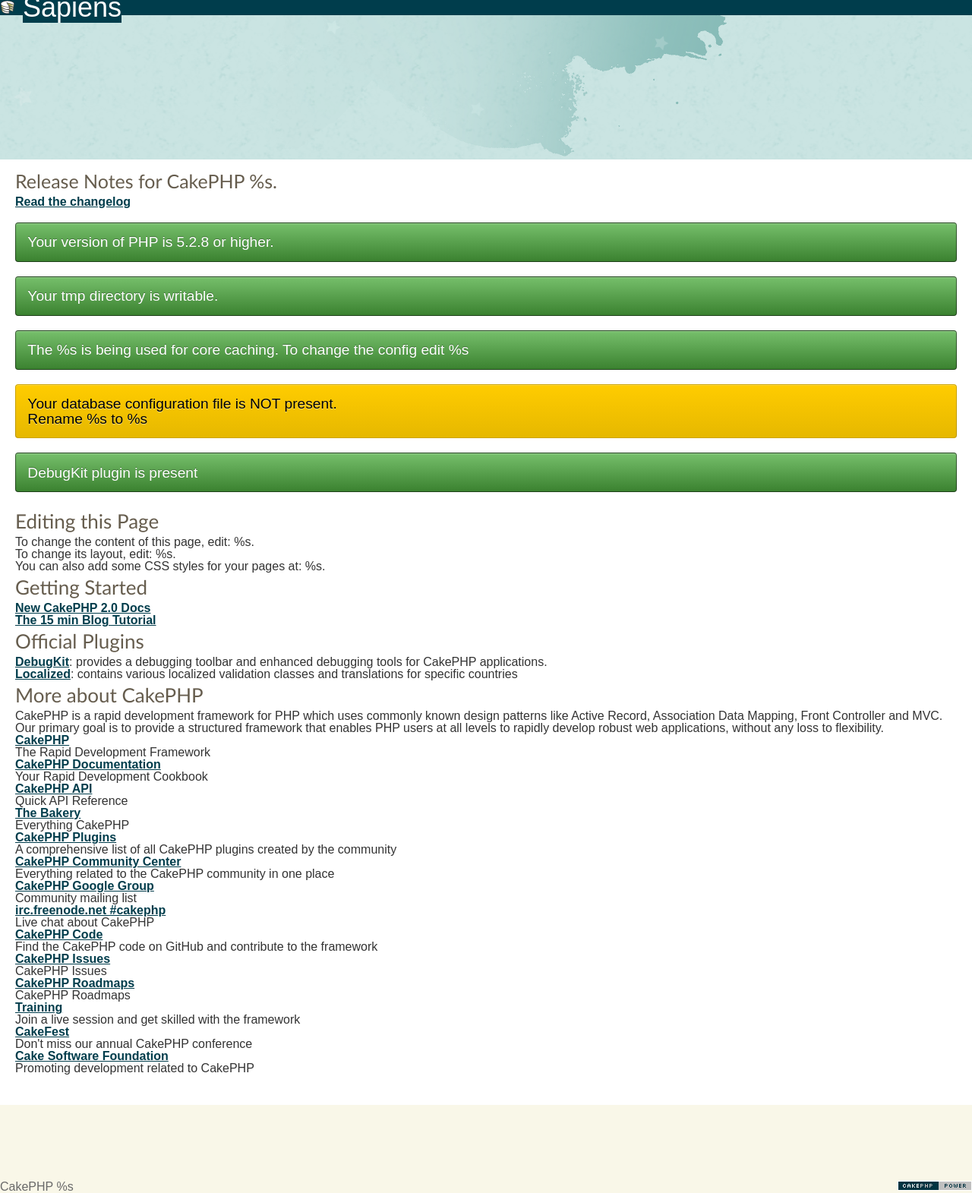
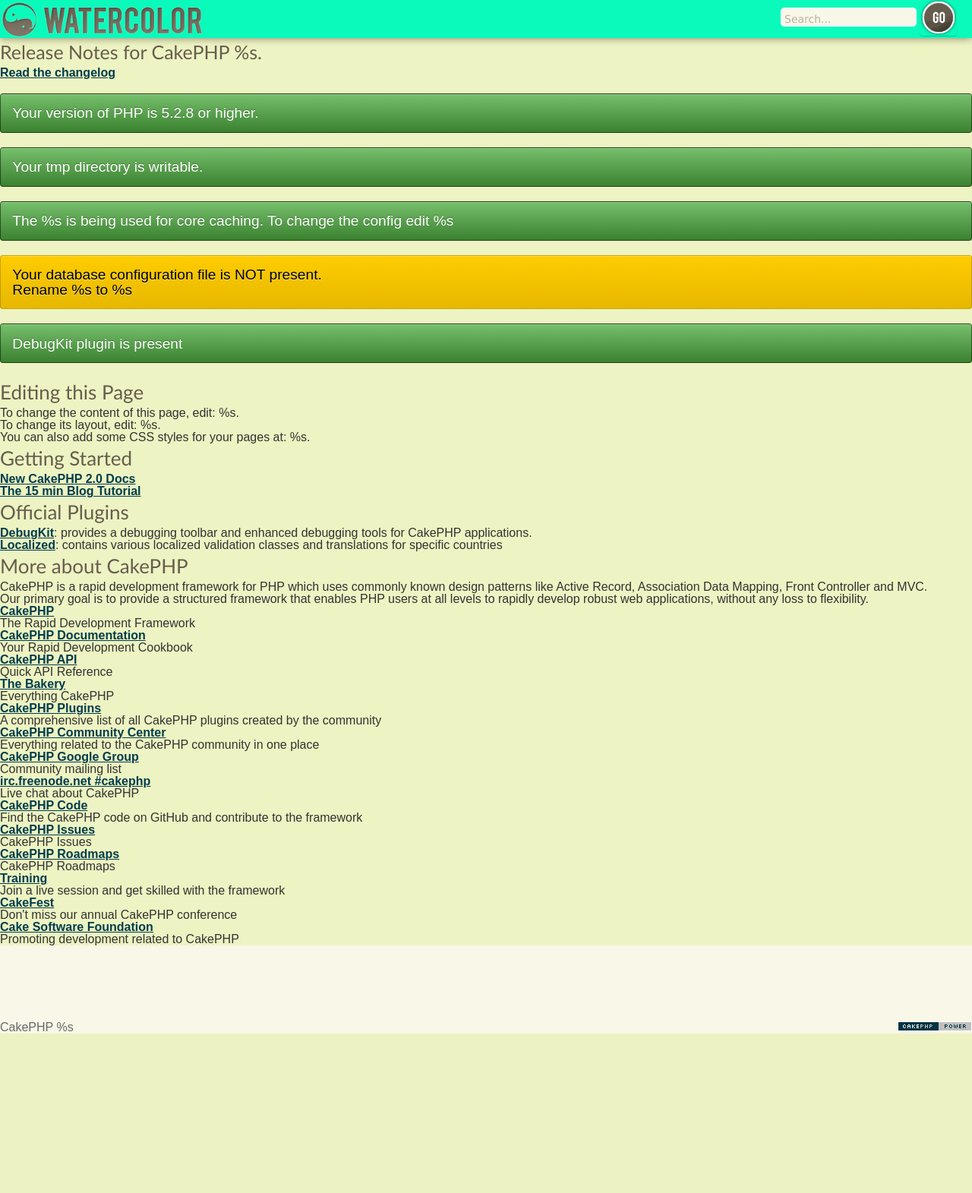
Before and after one commit to tomueeen93/sapiens, a CakePHP app: the page made by app/View/Pages/home.ctp in a window 1280 px wide. Shown: the whole page at 76% size. After the commit the page ends 1361 px from the top, so only its background shows below. Run offline with PHP 8.4 and a stand-in for CakePHP, Linux system fonts and the light colour scheme; the template is opened without the code that fills it, so the values that code supplies are empty; some libraries are stand-ins or nearby versions.

Commit message:
ヘッダーの修正、スライドショーの修正

```diff
--- a/app/View/Layouts/default.ctp
+++ b/app/View/Layouts/default.ctp
@@ -14,7 +14,7 @@
  * @license       http://www.opensource.org/licenses/mit-license.php MIT License
  */
 
-$cakeDescription = __d('cake_dev', 'Sapiens');
+$cakeDescription = __d('cake_dev', 'sapiens');
 $cakeVersion = __d('cake_dev', 'CakePHP %s', Configure::version())
 ?>
 <!DOCTYPE html>
@@ -50,7 +50,32 @@ $cakeVersion = __d('cake_dev', 'CakePHP %s', Configure::version())
 
 	<div id="container">
 		<div id="header">
-			<h1><?php echo $this->Html->link($cakeDescription, 'http://cakephp.org'); ?></h1>
+			<div class="left">
+				<!--
+				<?php
+					echo $this->Html->link(
+							$this->Html->image(
+								'logo.png',
+								array("alt" => '','id'=>'logo')),
+							array('controller'=>'toppages','action'=>'index'));
+				?>
+				-->
+				<a href="index.html"><img src="img/logo.png" alt="" id="logo" /></a><img src="img/nav-arrow.png" alt="" id="arrow" class="arrow-home" />
+			</div>
+			<div class="center">
+
+			</div>
+			<div class="right">
+				<form action="#" method="post" id="search">
+						<p>
+							<input type="text" onfocus="defaultInput(this)" onblur="clearInput(this)" name="keyword" id="keyword" value="Search..." />
+						</p>
+						<p>
+							<input type="submit" id="go" value="" />
+						</p>
+						<div class="clear"></div>
+				</form>
+			</div>
 		</div>
 		<div id="content">
 
--- a/app/webroot/css/style.css
+++ b/app/webroot/css/style.css
@@ -1434,7 +1434,76 @@ div#footer div.footer-bottom p.legal{
 /**
  *     @author Tomoki Uekusa
  */
+#content{
+    background: rgba(237,243,194,1);
+    padding: 50px 0px 0px 0px;
+    z-index:1px;
+}
 .topimage {
-    witdth:100%;
+    width:300px;
+    height:200px;
+    border-radius: 8px;
+}
+div#header{
+    position:fixed;
+    height:50px;
+    background:rgba(10,250,188,1.0);
+    box-shadow: 0px 0px 10px rgba(0,0,0,0.5);
+    z-index:100;
+}
+#header h1 {
+    line-height:100%;
+    background: none;
+}
+#header h1 a {
+    background:none;
+}
+div.holder div.block{
+    widht:303px;
+    height:300px;
+}
+div.holder div.block div.thumb-holder{
+    height:200px;
+}
+form#search {
+    position: absolute;
+    top: 0px;
+    right: 0px;
+    width: 282px;
+}
+div#header img#logo {
+    position: absolute;
+    top: 0px;
+    left: 0px;
+    width:280px;
     height:100%;
 }
+div#slideshow {
+overflow: hidden;
+position: relative;
+height: 380px;
+margin-bottom: 5px;
+width: 100vw;
+}
+
+div#slideshow {
+    width: 100%;
+}
+div#slideshow ul#slides{
+    top:0px;
+    left:0px;
+    width:100vw;
+    height:100%;
+}
+div#slides ul%slides li{
+    width:100%;
+}
+div#slides li img{
+    width:100%;
+}
+.slide_image{
+    width:100vw;
+}
+div#slideshow img#next {
+right: 0.5px;
+}
```
Also changed, not shown: app/View/Toppages/index.ctp (+31 -43 lines).
